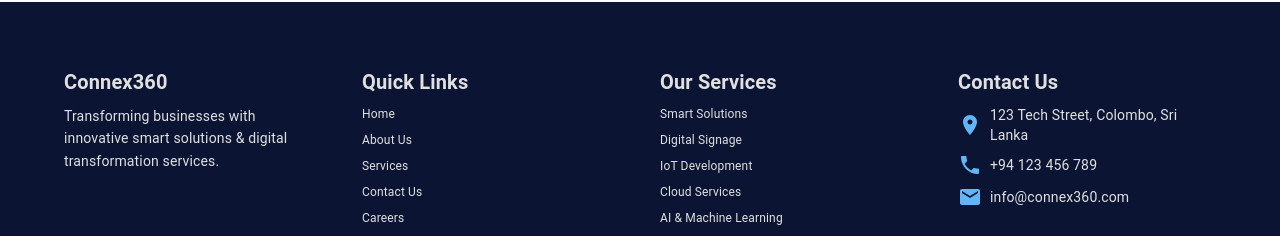
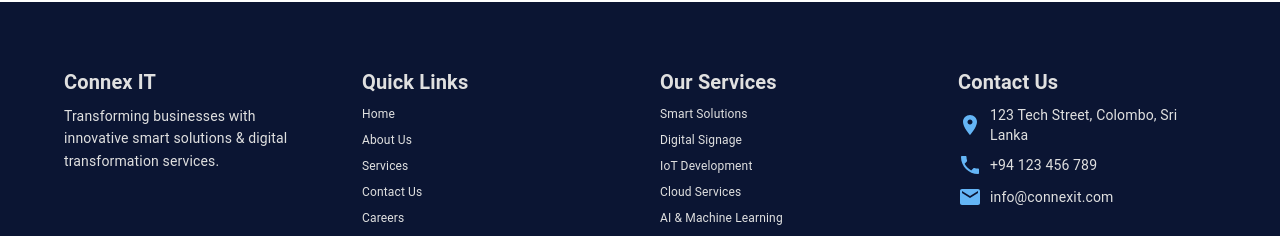
Before and after one commit to RivinduTharaka/CodeWorksNewProject, a React (Create React App) app: page /why-us in a window 1280 px wide. Shown: the part 662-898 px from the top of the page. Built offline with nearby package versions, Linux system fonts and the light colour scheme.

Commit message:
Update Footer.js

```diff
--- a/src/components/Footer.js
+++ b/src/components/Footer.js
@@ -52,7 +52,7 @@ const Footer = () => {
           {/* Company Info */}
           <Grid item xs={12} sm={6} md={3}>
             <Typography variant="h6" fontWeight="bold" gutterBottom>
-              Connex360
+              Connex IT
             </Typography>
             <Typography variant="body2" sx={{ maxWidth: '280px', lineHeight: 1.6 }}>
               Transforming businesses with innovative smart solutions & digital transformation services.
@@ -100,7 +100,7 @@ const Footer = () => {
             </Box>
             <Box display="flex" alignItems="center">
               <Email sx={{ color: primaryColor, mr: 1 }} />
-              <Typography variant="body2">info@connex360.com</Typography>
+              <Typography variant="body2">info@connexit.com</Typography>
             </Box>
 
             {/* Social Media */}
```
